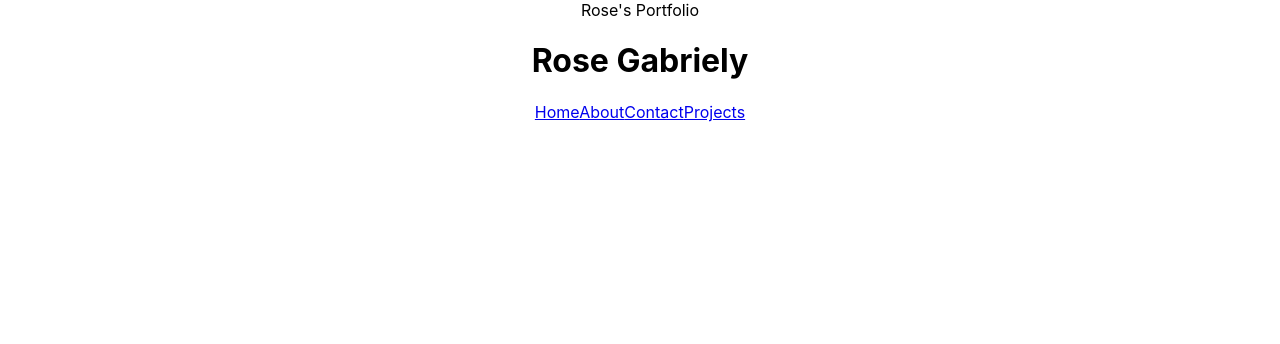
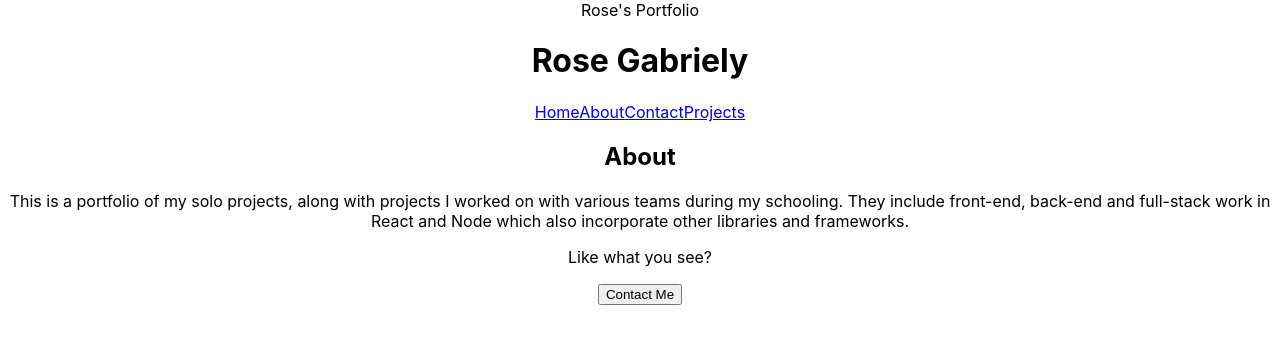
Before and after one commit to RoseGabriely/Portfolio, a React (Create React App) app: page / in a window 1280 px wide. Shown: the top 344 px of the page. Built offline with nearby package versions, Linux system fonts and the light colour scheme.

Commit message:
Adds about section and footer

```diff
--- a/src/App.js
+++ b/src/App.js
@@ -14,6 +14,24 @@ function App() {
             <a href="projects.html">Projects</a>
           </nav>
         </header>
+        <section class="page">
+          <section class="about">
+            <div class="bigImage"></div>
+            <div class="bio">
+              <h2 class="name">About</h2>
+              <p class="journey">
+                This is a portfolio of my solo projects, along with projects I
+                worked on with various teams during my schooling. They include
+                front-end, back-end and full-stack work in React and Node which
+                also incorporate other libraries and frameworks.
+              </p>
+            </div>
+          </section>
+          <footer>
+            <p class="question">Like what you see?</p>
+            <button class="contact">Contact Me</button>
+          </footer>
+        </section>
       </body>
     </div>
   );
```
